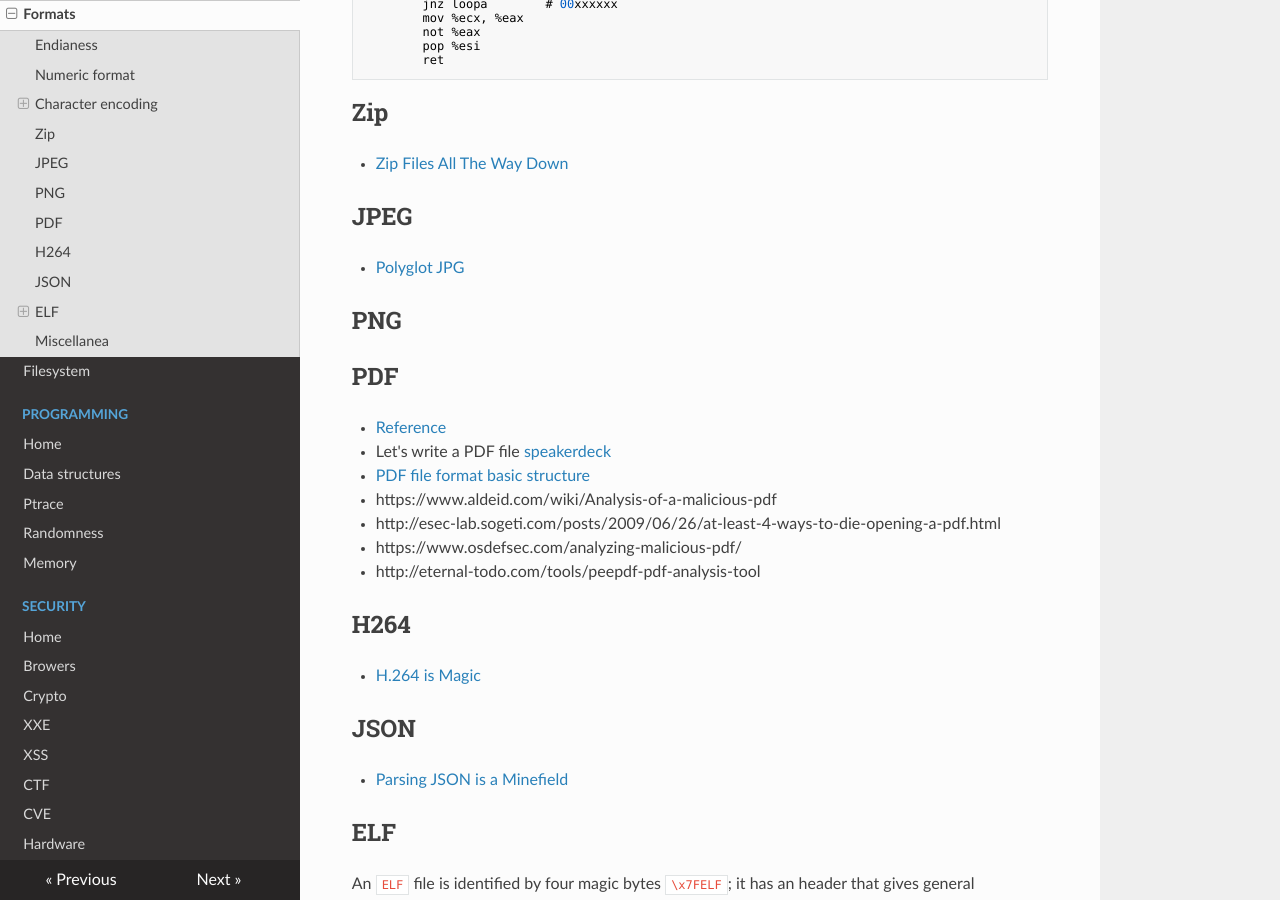
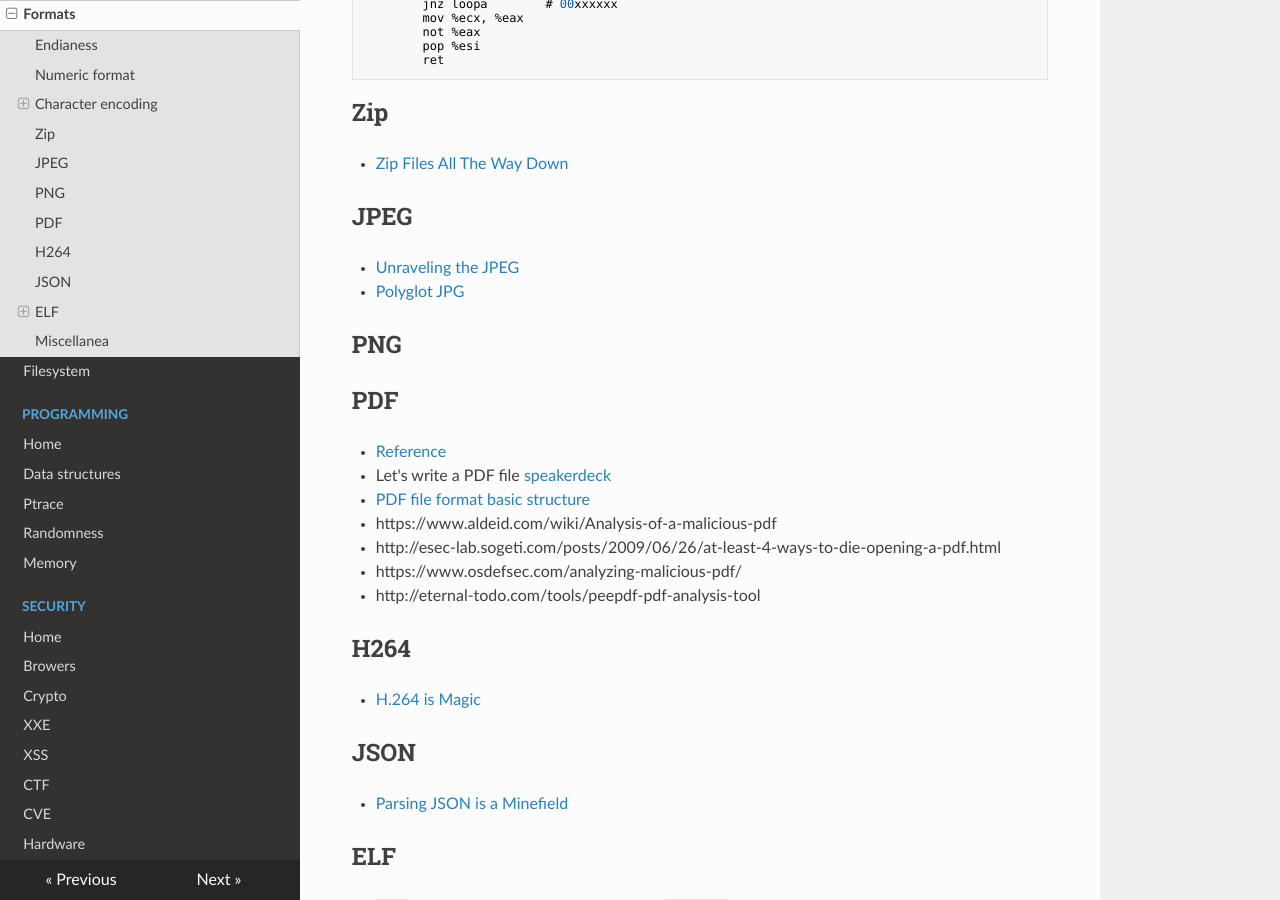
Before and after one commit to gipi/low-level, an MkDocs documentation site: the page built from docs/formats.md, in a window 1280 px wide and 900 px high, scrolled down 1776 px. Built offline with MkDocs 1.6.1, drawn with Linux system fonts in a browser that asks for light colours; nearby versions of some CDN libraries; old or Windows-style settings are respelled for this version of MkDocs.

Commit message:
Update formats.md

```diff
--- a/docs/formats.md
+++ b/docs/formats.md
@@ -82,6 +82,7 @@ loopb:  lodsb
 
 ## JPEG
 
+ - [Unraveling the JPEG](https://parametric.press/issue-01/unraveling-the-jpeg/)
  - [Polyglot JPG](http://blog.portswigger.net/2016/12/bypassing-csp-using-polyglot-jpegs.html)
 
 ## PNG
```
